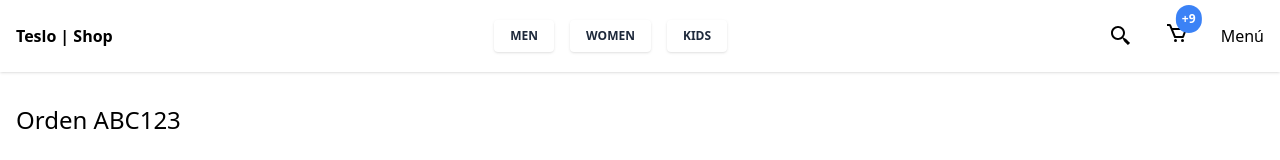
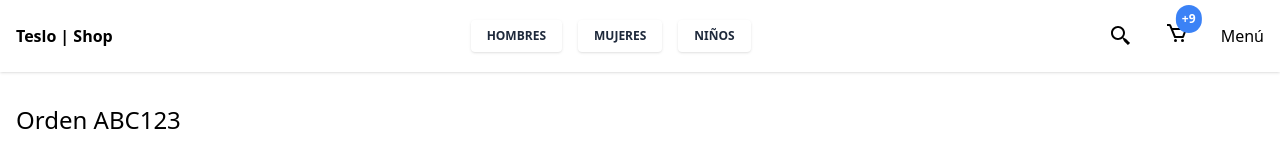
Before and after one commit to Copca/next-teslo-shop, a Next.js app: page /orders/1 in a window 1280 px wide. Shown: the top 160 px of the page. Built offline with nearby package versions, Linux system fonts and the light colour scheme; what tw-elements would draw is missing.

Commit message:
Categories Pages

```diff
--- a/components/ui/Navbar.tsx
+++ b/components/ui/Navbar.tsx
@@ -1,10 +1,13 @@
 import Link from 'next/link';
+import { useRouter } from 'next/router';
 import { BiSearchAlt2 } from 'react-icons/bi';
 import { CartBtn } from './CartBtn';
 
 const categories = ['men', 'women', 'kids'];
 
 export const Navbar = () => {
+	const router = useRouter();
+
 	return (
 		<div className='shadow mb-8'>
 			<nav className='container flex items-center justify-between py-5'>
@@ -14,17 +17,41 @@ export const Navbar = () => {
 				</Link>
 
 				<div className='hidden sm:flex items-center gap-4 '>
-					{categories.map((category) => (
-						<Link
-							key={category}
-							href={`/category/${category}`}
-							className='btn hover:bg-slate-800 text-slate-800 hover:text-white shadow'
-							data-mdb-ripple='true'
-							data-mdb-ripple-color='light'
-						>
-							{category}
-						</Link>
-					))}
+					<Link
+						href={`/category/men`}
+						className={`btn hover:bg-slate-800 text-slate-800 hover:text-white shadow ${
+							router.pathname === `/category/men` &&
+							'bg-slate-700 text-white'
+						}`}
+						data-mdb-ripple='true'
+						data-mdb-ripple-color='light'
+					>
+						Hombres
+					</Link>
+
+					<Link
+						href={`/category/women`}
+						className={`btn hover:bg-slate-800 text-slate-800 hover:text-white shadow ${
+							router.pathname === `/category/women` &&
+							'bg-slate-700 text-white'
+						}`}
+						data-mdb-ripple='true'
+						data-mdb-ripple-color='light'
+					>
+						Mujeres
+					</Link>
+
+					<Link
+						href={`/category/kids`}
+						className={`btn hover:bg-slate-800 text-slate-800 hover:text-white shadow ${
+							router.pathname === `/category/kids` &&
+							'bg-slate-700 text-white'
+						}`}
+						data-mdb-ripple='true'
+						data-mdb-ripple-color='light'
+					>
+						Niños
+					</Link>
 				</div>
 
 				<div className='flex items-center gap-8'>
--- a/pages/category/kids.tsx
+++ b/pages/category/kids.tsx
@@ -1,7 +1,30 @@
+/**
+ * al usar Client-Side-Rendering con el hook SWR, evitamos almacenar en un Context la data, ya que SWR la almacena en cache y evita hacer la consulta cada vez que sea solicitada enviando un estado 304
+ */
+
 import { NextPage } from 'next';
 
-const kids: NextPage = () => {
-	return <div>kids</div>;
+import { useProducts } from '../../hooks/';
+
+import { ShopLayout } from '../../components/layouts';
+import { ProductList } from '../../components/products';
+import { Loading } from '../../components/ui';
+
+const KidsPage: NextPage = () => {
+	const { products, isLoading } = useProducts('/products?gender=kid');
+
+	return (
+		<ShopLayout
+			tittle={'Teslo-Shop - Kids'}
+			pageDescription={'Encuentre los mejores productos de Teslo para Niños'}
+		>
+			<div className='container'>
+				<h1 className='text-2xl font-bold'>Niños</h1>
+
+				{isLoading ? <Loading /> : <ProductList products={products} />}
+			</div>
+		</ShopLayout>
+	);
 };
 
-export default kids;
+export default KidsPage;
--- a/pages/category/men.tsx
+++ b/pages/category/men.tsx
@@ -1,7 +1,30 @@
+/**
+ * al usar Client-Side-Rendering con el hook SWR, evitamos almacenar en un Context la data, ya que SWR la almacena en cache y evita hacer la consulta cada vez que sea solicitada enviando un estado 304
+ */
+
 import { NextPage } from 'next';
 
+import { useProducts } from '../../hooks/';
+
+import { ShopLayout } from '../../components/layouts';
+import { ProductList } from '../../components/products';
+import { Loading } from '../../components/ui';
+
 const MenPage: NextPage = () => {
-	return <div>MenPage</div>;
+	const { products, isLoading } = useProducts('/products?gender=men');
+
+	return (
+		<ShopLayout
+			tittle={'Teslo-Shop - Hombre'}
+			pageDescription={'Encuentre los mejores productos de Teslo para Hombres'}
+		>
+			<div className='container'>
+				<h1 className='text-2xl font-bold'>Hombres</h1>
+
+				{isLoading ? <Loading /> : <ProductList products={products} />}
+			</div>
+		</ShopLayout>
+	);
 };
 
 export default MenPage;
--- a/pages/category/women.tsx
+++ b/pages/category/women.tsx
@@ -1,7 +1,30 @@
+/**
+ * al usar Client-Side-Rendering con el hook SWR, evitamos almacenar en un Context la data, ya que SWR la almacena en cache y evita hacer la consulta cada vez que sea solicitada enviando un estado 304
+ */
+
 import { NextPage } from 'next';
 
-const Women: NextPage = () => {
-	return <div>Women</div>;
+import { useProducts } from '../../hooks/';
+
+import { ShopLayout } from '../../components/layouts';
+import { ProductList } from '../../components/products';
+import { Loading } from '../../components/ui';
+
+const WomenPage: NextPage = () => {
+	const { products, isLoading } = useProducts('/products?gender=women');
+
+	return (
+		<ShopLayout
+			tittle={'Teslo-Shop - Mujeres'}
+			pageDescription={'Encuentre los mejores productos de Teslo para Mujeres'}
+		>
+			<div className='container'>
+				<h1 className='text-2xl font-bold'>Mujeres</h1>
+
+				{isLoading ? <Loading /> : <ProductList products={products} />}
+			</div>
+		</ShopLayout>
+	);
 };
 
-export default Women;
+export default WomenPage;
--- a/pages/index.tsx
+++ b/pages/index.tsx
@@ -1,6 +1,6 @@
 import { NextPage } from 'next';
 
-import { useProducts } from '../hooks/useProducts';
+import { useProducts } from '../hooks/';
 
 import { ShopLayout } from '../components/layouts/';
 import { ProductList } from '../components/products';
```
